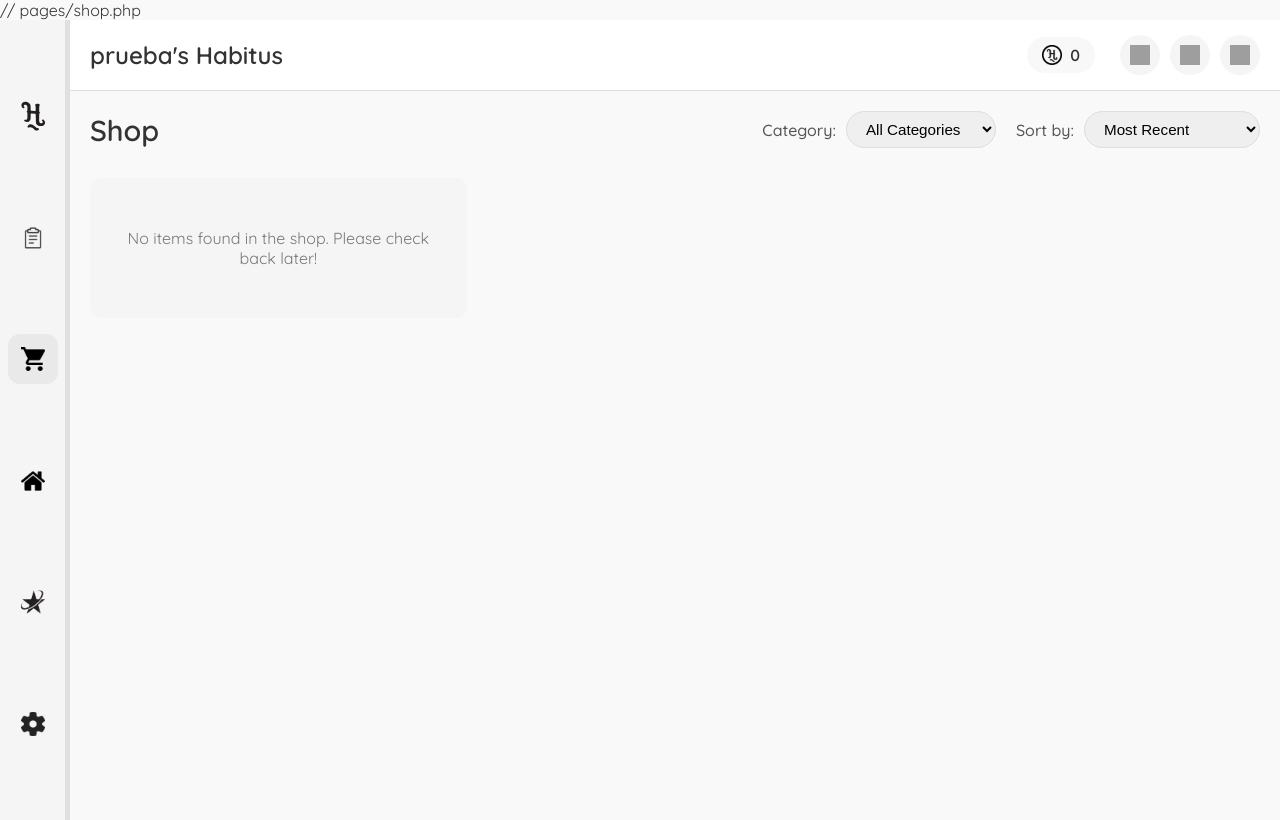
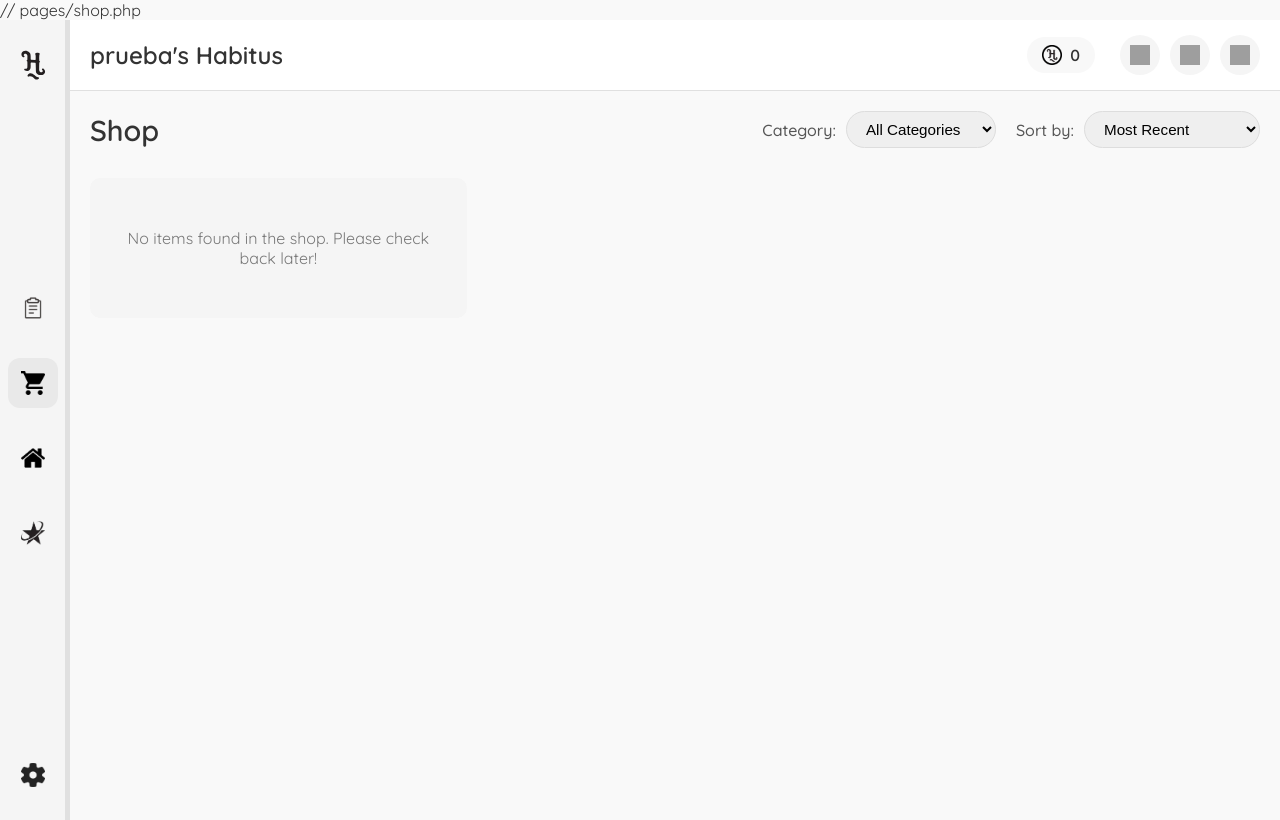
Before and after one commit to JorgeCsstro/Habitus, a PHP site: page /habitus_zone/pages/shop.php in a window 1280 px wide. Run offline with PHP 8.4, Linux system fonts and the light colour scheme; a user stored in the database is signed in; data comes from the database, SQL or seed files in the repository; data that the repository does not hold is empty; grey boxes are pictures that could not be loaded.

Commit message:
Sidebar changes

```diff
--- a/css/components/sidebar.css
+++ b/css/components/sidebar.css
@@ -8,8 +8,16 @@
     background-color: #f5f5f5;
     border-right: 5px solid #e0e0e0;
     align-items: center;
-    justify-content: space-evenly; /* This distributes items evenly */
-    padding: 0; /* Remove padding to maximize space */
+    justify-content: space-between; /* Changed from space-evenly to space-between */
+    padding: 20px 0; /* Added vertical padding to create space at top and bottom */
+}
+
+/* Container for middle menu items to space them evenly */
+.middle-menu-items {
+    display: flex;
+    flex-direction: column;
+    gap: 25px; /* Consistent spacing between middle items */
+    align-items: center;
 }
 
 .menu-item {
@@ -32,10 +40,19 @@
     height: 24px;
 }
 
-/* Fix for first menu item logo */
-.menu-item:first-child img {
+/* First menu item (logo) styles */
+.menu-item.logo {
+    margin-bottom: 15px; /* Extra space below logo */
+}
+
+.menu-item.logo img {
     width: 32px;
     height: 32px;
+}
+
+/* Last menu item (settings) styles */
+.menu-item.settings {
+    margin-top: 15px; /* Extra space above settings */
 }
 
 /* Add this to ensure links fill the full menu item space */
--- a/php/include/sidebar.php
+++ b/php/include/sidebar.php
@@ -1,10 +1,12 @@
 <!-- sidebar.php -->
 <div class="left-menu">
-    <div class="menu-item <?php echo basename($_SERVER['PHP_SELF']) == 'dashboard.php' ? 'active' : ''; ?>">
+    <!-- Logo at the top -->
+    <div class="menu-item logo <?php echo basename($_SERVER['PHP_SELF']) == 'dashboard.php' ? 'active' : ''; ?>">
         <a href="dashboard.php">
             <img src="../images/logo/logo.svg" alt="Home">
         </a>
     </div>
+    <div class="middle-menu-items">
         <div class="menu-item <?php echo basename($_SERVER['PHP_SELF']) == 'tasks.php' ? 'active' : ''; ?>">
             <a href="tasks.php">
                 <img src="../images/icons/tasks-icon-light.webp" alt="Tasks">
@@ -25,7 +27,8 @@
                 <img src="../images/icons/sub-icon-light.webp" alt="Subscription">
             </a>
         </div>
-    <div class="menu-item <?php echo basename($_SERVER['PHP_SELF']) == 'settings.php' ? 'active' : ''; ?>">
+    </div>
+    <div class="menu-item settings <?php echo basename($_SERVER['PHP_SELF']) == 'settings.php' ? 'active' : ''; ?>">
         <a href="settings.php">
             <img src="../images/icons/settings-icon-light.webp" alt="Settings">
         </a>
```
Lines whose indentation alone changed are shown as unchanged.
